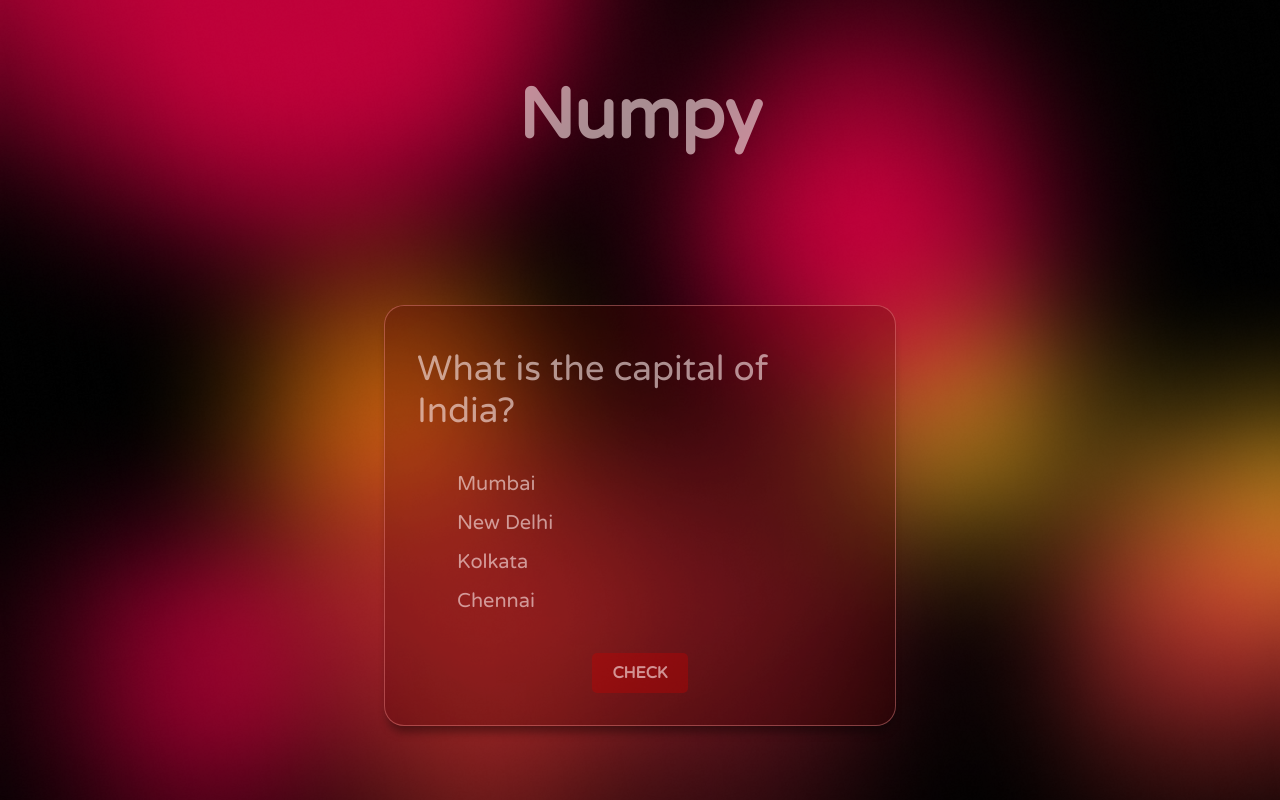
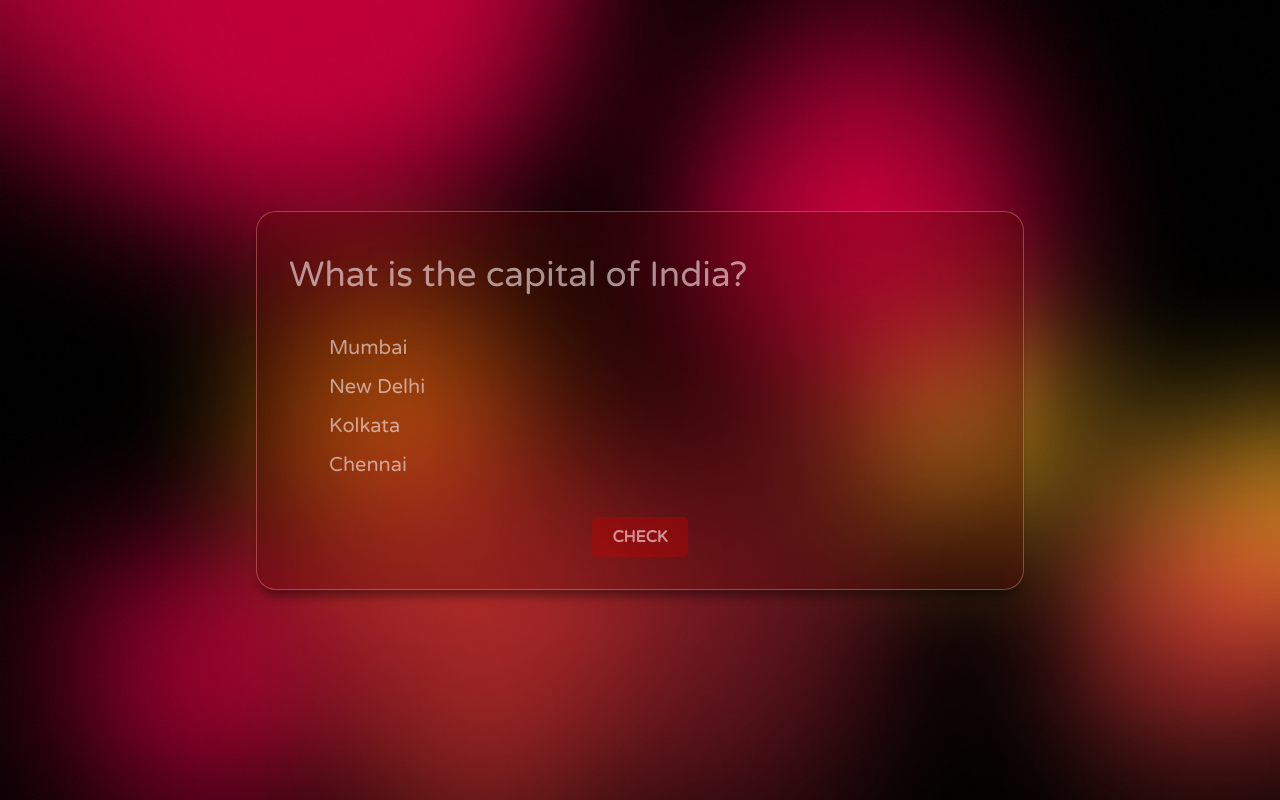
Before and after one commit to Harshul-18/Quizlo, a plain HTML site: page numpy_quiz/quiz.html in a window 1280 px wide. Drawn offline with Linux system fonts and the light colour scheme.

Commit message:
Updated file

```diff
--- a/numpy_quiz/quiz.html
+++ b/numpy_quiz/quiz.html
@@ -8,7 +8,7 @@
 </head>
 <body>
    <div class="main-div">
-      <h1>Numpy</h1>
+      <!-- <h1>Numpy</h1> -->
       <div id="container" class="inner-div">
          <h2 id="question" class="question"></h2>
          <ul id="options">
--- a/numpy_quiz/style.css
+++ b/numpy_quiz/style.css
@@ -24,7 +24,7 @@ html {
 }
 
 .inner-div {
-    width: 40vw;
+    width: 60vw;
     background-color: rgba(84, 0, 0, 0.2);
     backdrop-filter: blur(500px);
     border-radius: 2rem;
--- a/pandas_quiz/style.css
+++ b/pandas_quiz/style.css
@@ -33,7 +33,7 @@ h1 {
 }
 
 .inner-div {
-    width: 40vw;
+    width: 60vw;
     background-color: rgba(84, 0, 0, 0.2);
     backdrop-filter: blur(500px);
     border-radius: 2rem;
--- a/scipy_quiz/style.css
+++ b/scipy_quiz/style.css
@@ -33,7 +33,7 @@ h1 {
 }
 
 .inner-div {
-    width: 40vw;
+    width: 60vw;
     background-color: rgba(84, 0, 0, 0.2);
     backdrop-filter: blur(500px);
     border-radius: 2rem;
```
Also changed, not shown: pandas_quiz/quiz.html (+1 -1 lines), scipy_quiz/quiz.html (+1 -1 lines).
